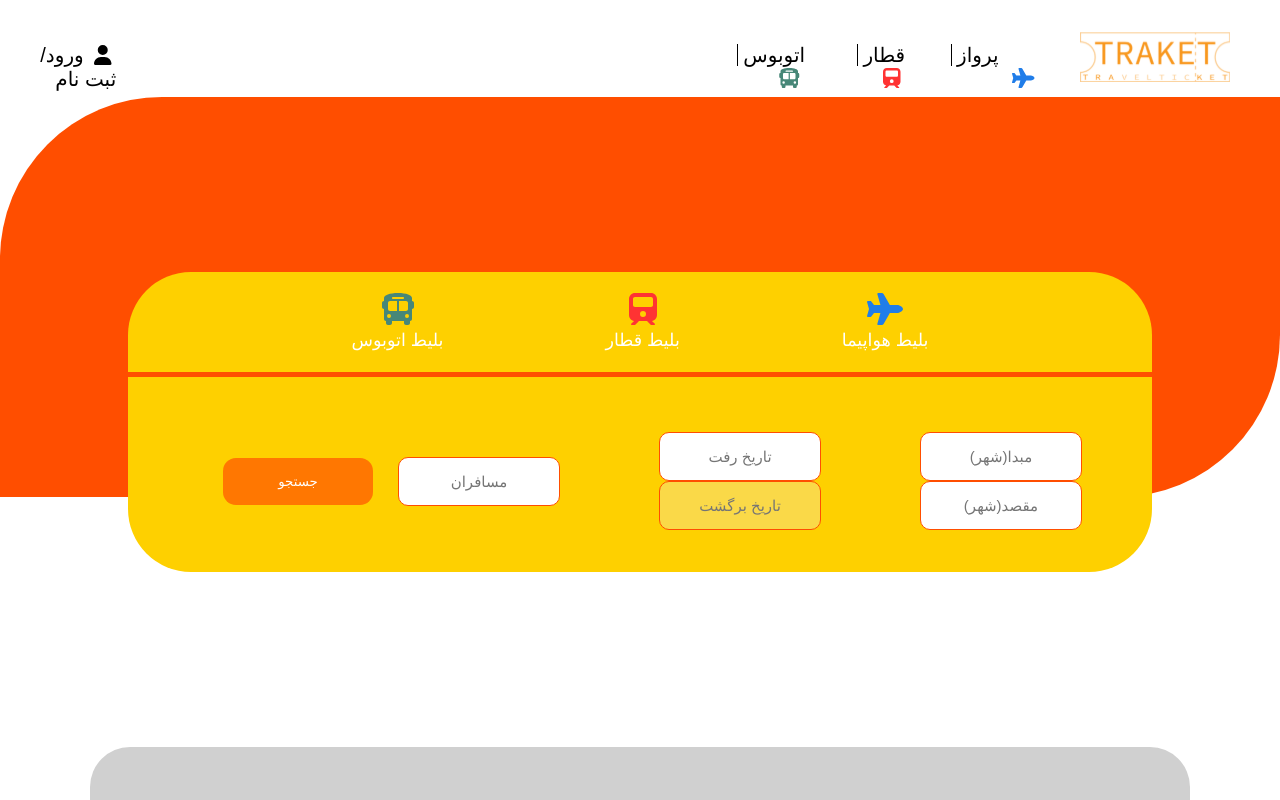
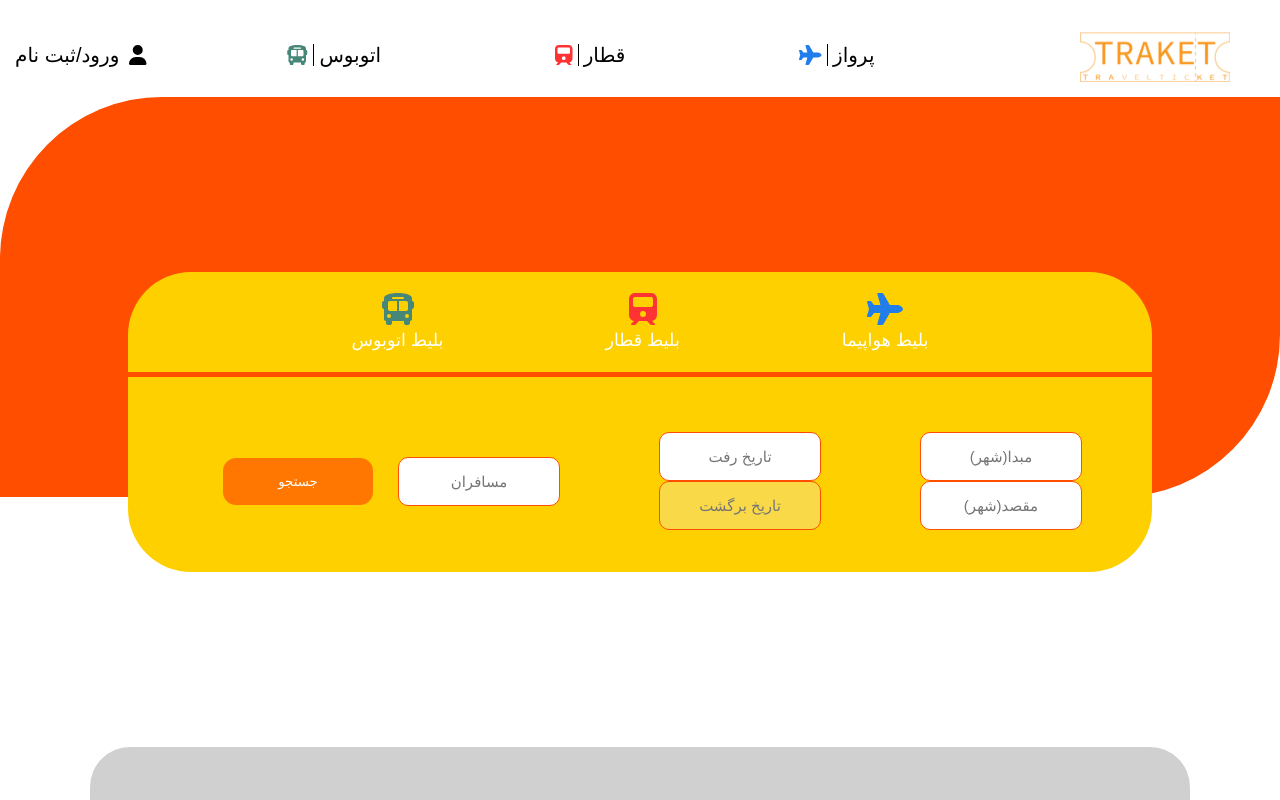
Before and after one commit to Alireza-Al/ticket-reservation-system, a React (Create React App) app: page / in a window 1280 px wide. Shown: the top 800 px of the page. Built offline with nearby package versions, Linux system fonts and the light colour scheme; a small style sheet from the web is missing.

Commit message:
navbar-bug-fixed

```diff
--- a/src/asset/homePageStyle/_home-page.scss
+++ b/src/asset/homePageStyle/_home-page.scss
@@ -125,6 +125,7 @@
 .footer {
     display: flex;
     flex-direction: row;
+
     width: 100%;
     height: 400px;
     background-color: white;
--- a/src/asset/navBar/_navBar.scss
+++ b/src/asset/navBar/_navBar.scss
@@ -8,6 +8,7 @@
     .nav-menu { // wrapper of all menu-items inside nav
         width: 100%;
         display: flex;
+        justify-content: space-between;
         li { // all li should have these styles
             display: inline;
             list-style-type: none;
@@ -51,10 +52,7 @@
             color: $bus-icon-color;
         }
         .login-register {
-            margin: {
-                top: 11px;
-                right: 50%;
-            };
+            margin-top: 11px;
             a {
                 border: none;
             }
--- a/src/pages/homePage/Home.jsx
+++ b/src/pages/homePage/Home.jsx
@@ -1,6 +1,7 @@
 import React from 'react'
 import NavBar from '../../component/navBar/NavBar'
 import Icon from '../../tracketIcon/Icon'
+import SearchResult from '../resultPage/SerachResult'
 import SearchBox from './searchBox/SearchBox'
 import Slider from './slider/Slider'
 
```
